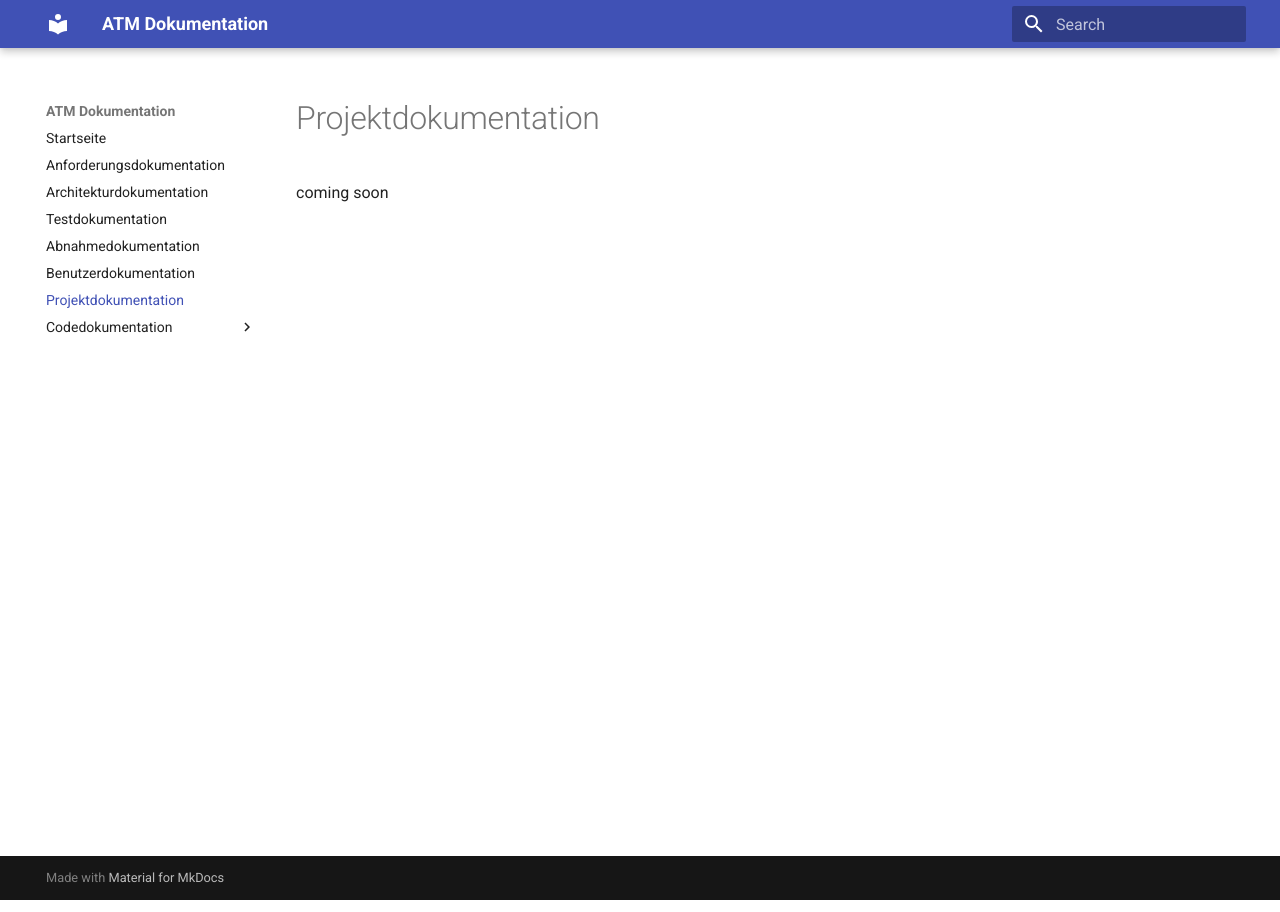
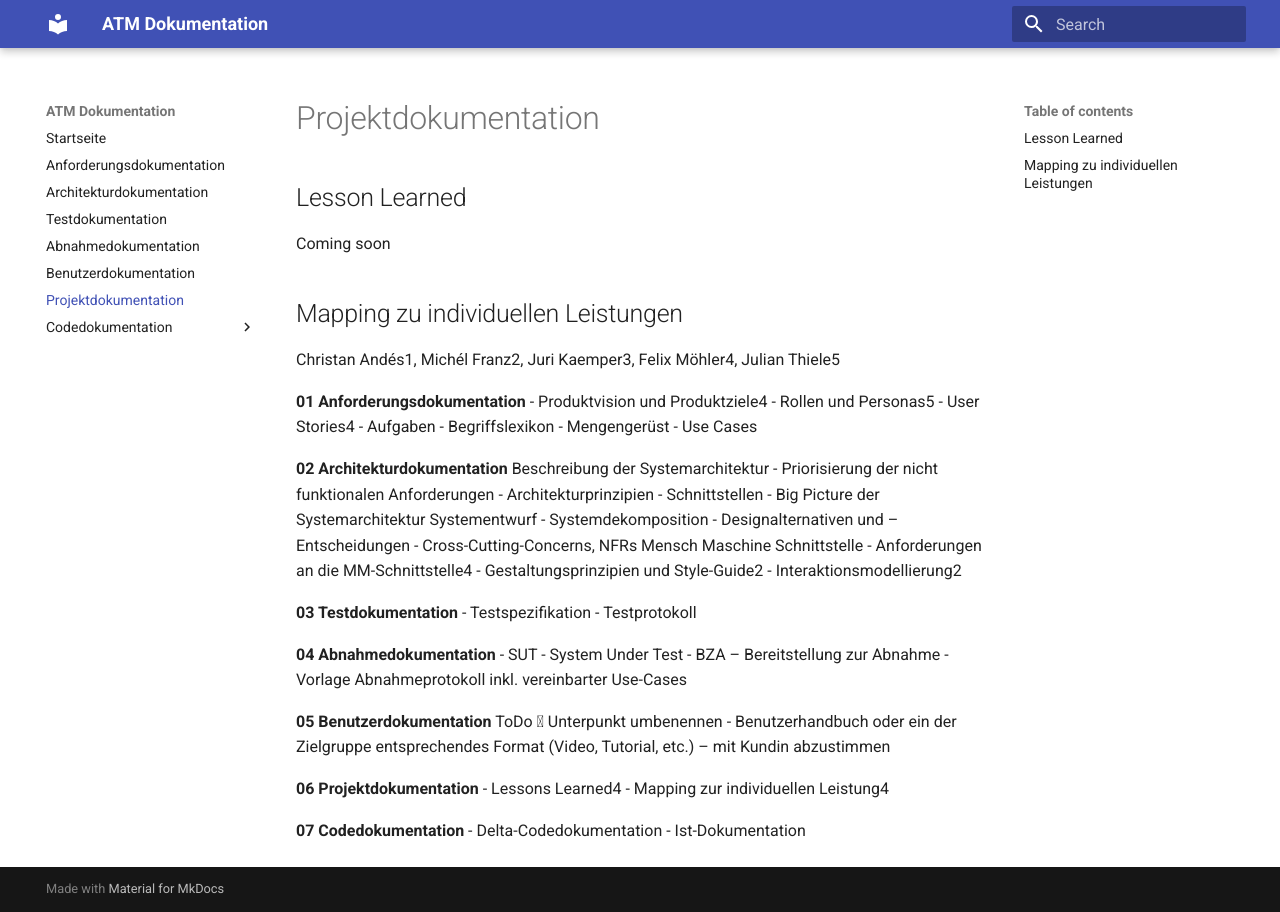
Before and after one commit to Halfpipe-SD/ATM, an MkDocs documentation site: the page built from docs/docs/project-docs.md, in a window 1280 px wide. Built offline with MkDocs 1.6.1 and Material for MkDocs 9.7.7, drawn with Linux system fonts in a browser that asks for light colours.

Commit message:
#06 add project-docs

```diff
--- a/docs/docs/project-docs.md
+++ b/docs/docs/project-docs.md
@@ -1,4 +1,53 @@
 # Projektdokumentation
 
+## Lesson Learned
+Coming soon
 
-coming soon
+## Mapping zu individuellen Leistungen
+
+Christan Andés1, Michél Franz2, Juri Kaemper3, Felix Möhler4, Julian Thiele5
+
+**01 Anforderungsdokumentation**
+- Produktvision und Produktziele4
+- Rollen und Personas5
+- User Stories4
+- Aufgaben
+- Begriffslexikon
+- Mengengerüst
+- Use Cases
+
+**02 Architekturdokumentation**
+Beschreibung der Systemarchitektur
+- Priorisierung der nicht funktionalen Anforderungen
+- Architekturprinzipien
+- Schnittstellen
+- Big Picture der Systemarchitektur
+Systementwurf
+- Systemdekomposition
+- Designalternativen und –Entscheidungen
+- Cross-Cutting-Concerns, NFRs
+Mensch Maschine Schnittstelle
+- Anforderungen an die MM-Schnittstelle4
+- Gestaltungsprinzipien und Style-Guide2
+- Interaktionsmodellierung2
+
+**03 Testdokumentation**
+- Testspezifikation
+- Testprotokoll
+
+**04 Abnahmedokumentation**
+- SUT - System Under Test
+- BZA – Bereitstellung zur Abnahme
+- Vorlage Abnahmeprotokoll inkl. vereinbarter Use-Cases
+
+**05 Benutzerdokumentation**
+ToDo  Unterpunkt umbenennen
+- Benutzerhandbuch oder ein der Zielgruppe entsprechendes Format (Video, Tutorial, etc.) – mit Kundin abzustimmen
+
+**06 Projektdokumentation**
+- Lessons Learned4
+- Mapping zur individuellen Leistung4
+
+**07 Codedokumentation**
+- Delta-Codedokumentation
+- Ist-Dokumentation
```
